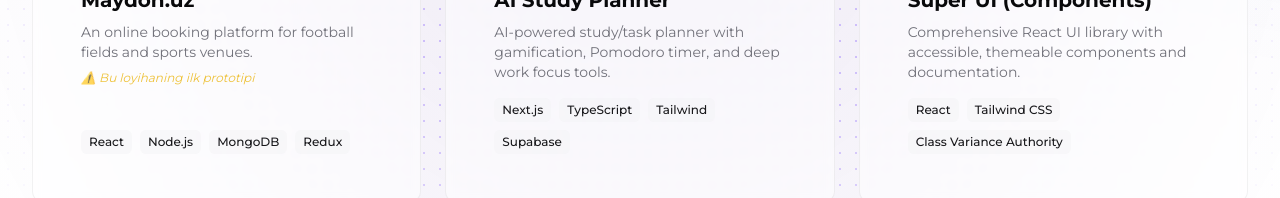
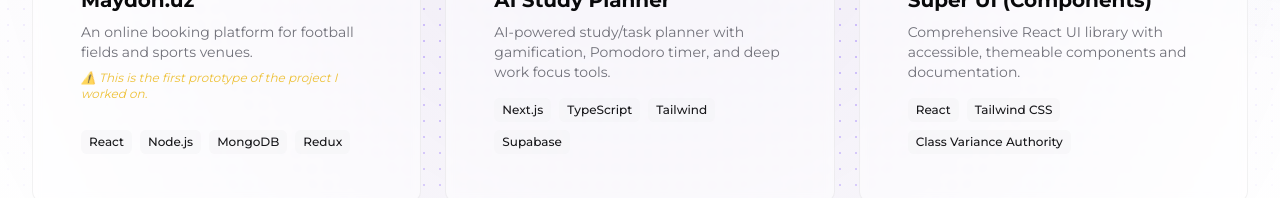
Before and after one commit to Farhodoff/portfolioo, a React (Vite) app: page /projects in a window 1280 px wide. Shown: the part 559-757 px from the top of the page. Built offline with nearby package versions, Linux system fonts and the light colour scheme.

Commit message:
Update: Revise prototype note for Maydon.uz

```diff
--- a/src/data/constants.js
+++ b/src/data/constants.js
@@ -23,7 +23,7 @@ export const PROJECTS = [
     {
         title: "Maydon.uz",
         description: "An online booking platform for football fields and sports venues.",
-        note: "⚠️ Bu loyihaning ilk prototipi",
+        note: "⚠️ This is the first prototype of the project I worked on.",
         tech: ["React", "Node.js", "MongoDB", "Redux"],
         github: "https://github.com/Farhodoff/maydonuz.uz",
         demo: "https://maydonuz.netlify.app/",
```
